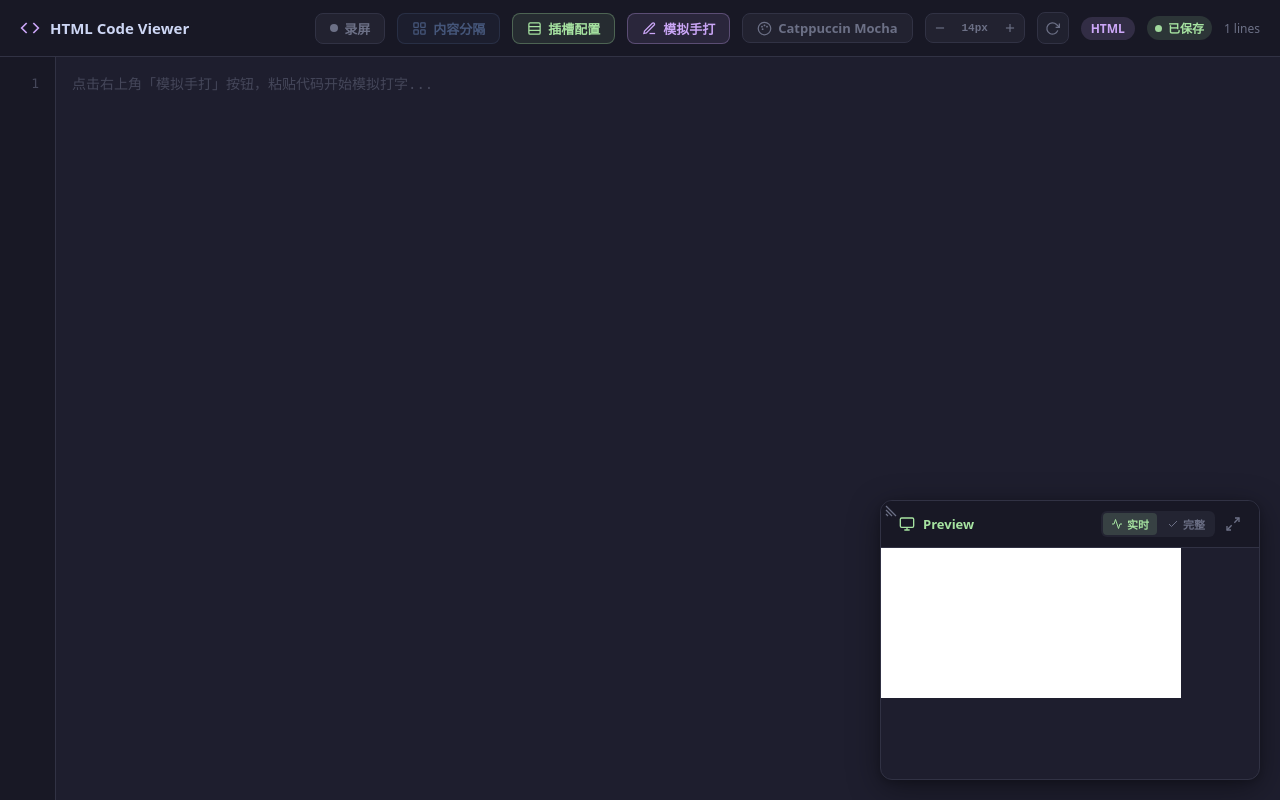
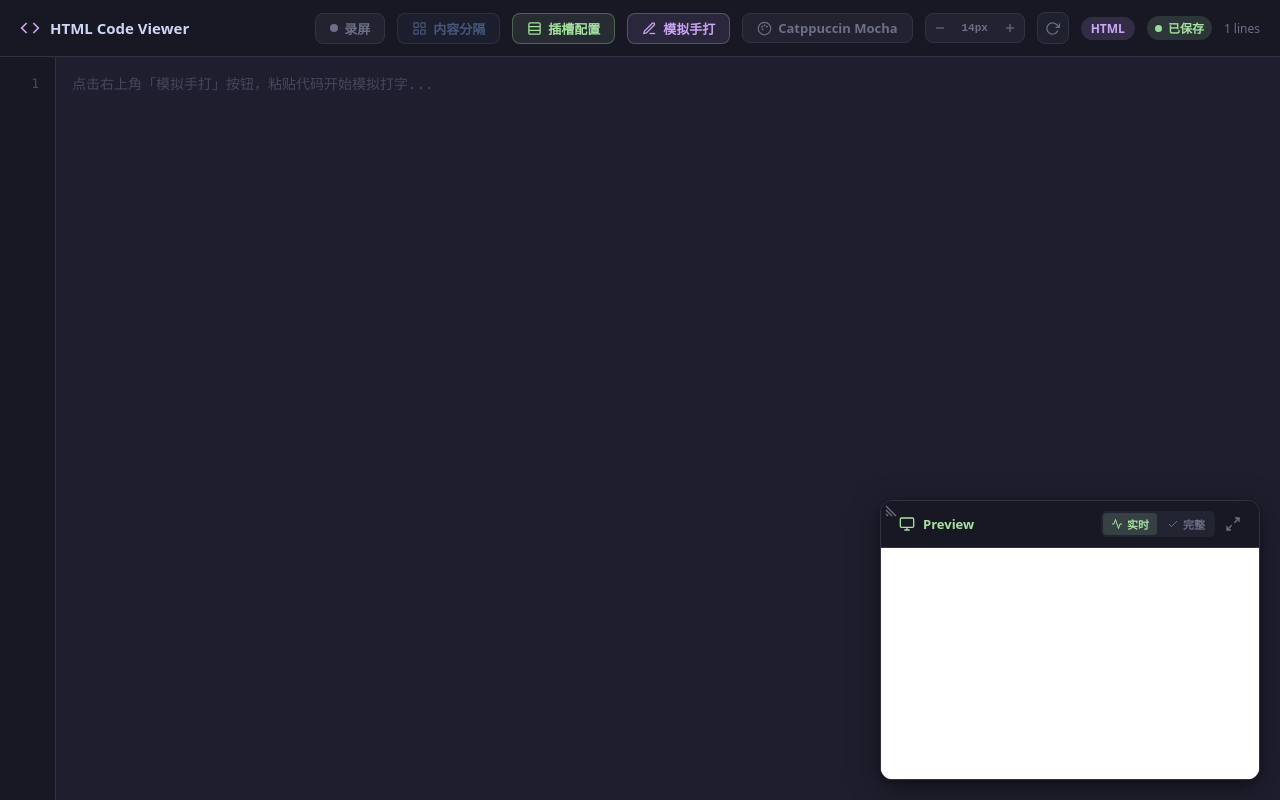
Before and after one commit to yongtaozheng/code-edit-video, a Vue app: page / in a window 1280 px wide. Built offline with nearby package versions, Linux system fonts and the light colour scheme.

Commit message:
预览优化

```diff
--- a/src/components/CodeDisplay/PreviewPanel.vue
+++ b/src/components/CodeDisplay/PreviewPanel.vue
@@ -547,11 +547,15 @@ watch(
   flex: 1;
   overflow: hidden;
   position: relative;
+  background: #fff;
 }
 
 .preview-iframe {
   position: absolute;
   inset: 0;
+  width: 100%;
+  height: 100%;
+  display: block;
   border: none;
   background: #fff;
   opacity: 0;
```
